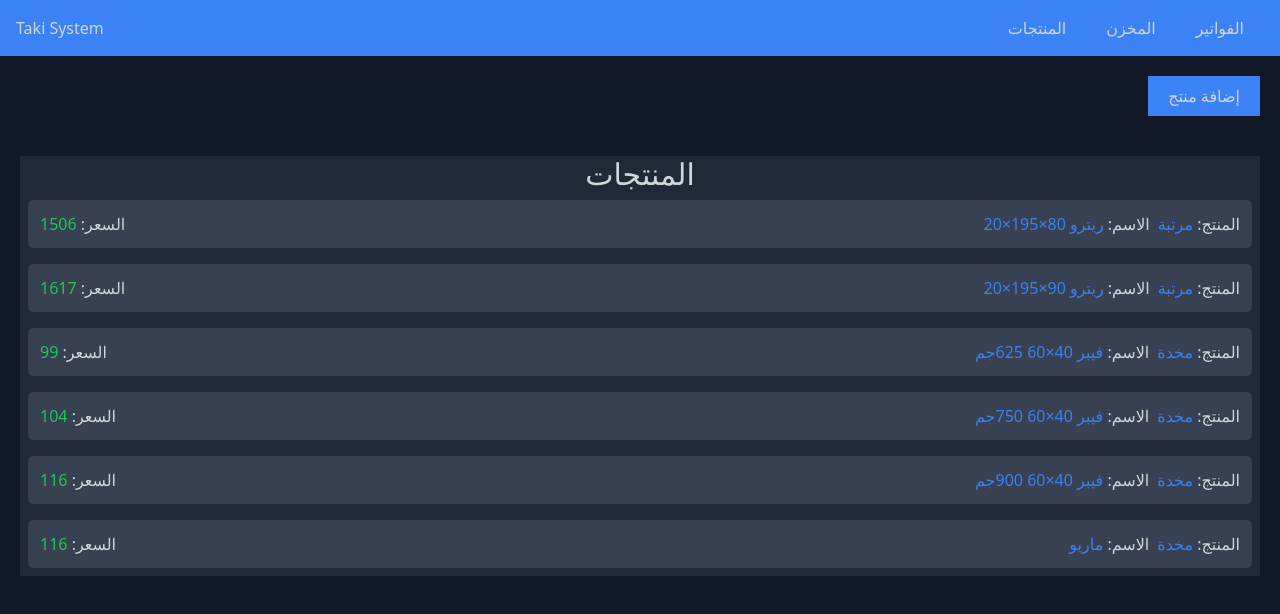
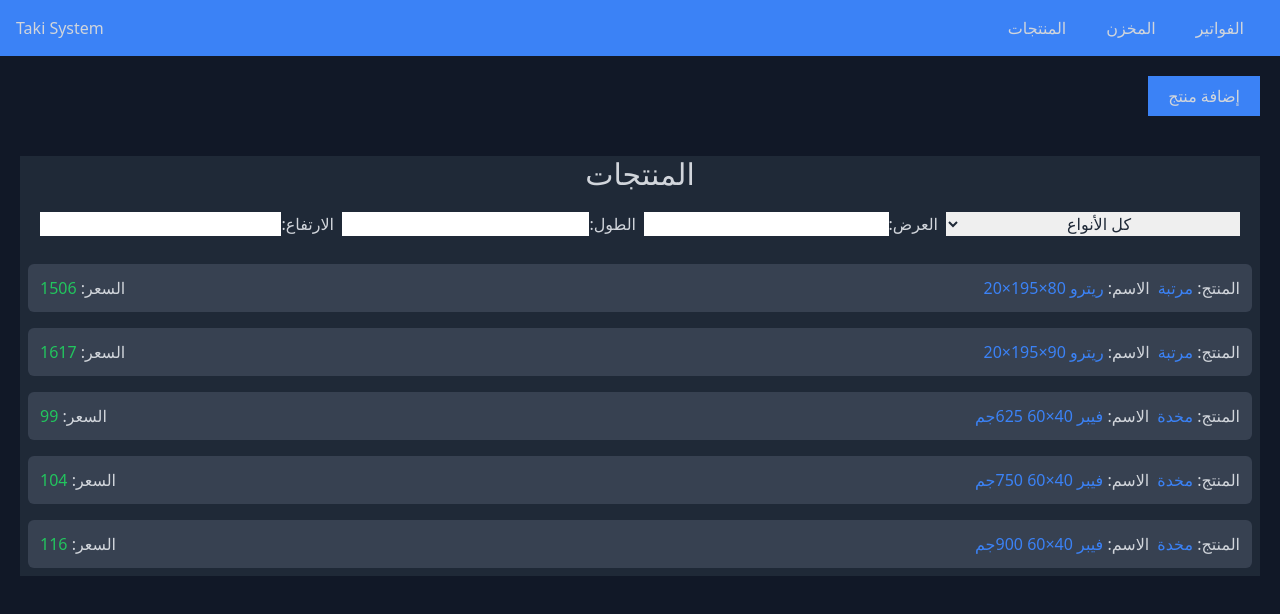
Before and after one commit to alimr70/mattress-sys-front, a React (Create React App) app: page /products in a window 1280 px wide. Shown: the top 614 px of the page. Built offline with nearby package versions, Linux system fonts and the light colour scheme.

Commit message:
Added filtering product options to Products and Warehouse pages

```diff
--- /dev/null
+++ b/src/components/Filter.jsx
@@ -0,0 +1,144 @@
+import { useContext, useEffect, useState } from "react";
+import { useLocation } from "react-router-dom";
+import { GeneralTypesStore } from "../contexts/generalTypesContext";
+import { WarehouseStore } from "../contexts/warehouseContext";
+import { handleNumberInputChange, repeatedFilter } from "../utils";
+import ProductItem from "./ProductItem";
+import WarehouseItem from "./WarehouseItem";
+
+const Filter = ({ toBeFilteredArr }) => {
+  const location = useLocation();
+  const { pathname } = location;
+
+  const { warehouseState } = useContext(WarehouseStore);
+  // const warehouseItems = Object.values(warehouseState);
+
+  const { generalTypesState } = useContext(GeneralTypesStore);
+  const productTypes = Object.values(generalTypesState.productTypes);
+
+  const [filteredProductsArr, setFilteredProductsArr] = useState([]);
+  const [typeFilter, setTypeFilter] = useState("");
+  const [widthFilter, setWidthFilter] = useState("");
+  const [heightFilter, setHeightFilter] = useState("");
+  const [thicknessFilter, setThicknessFilter] = useState("");
+
+  const numberTargets = {
+    thicknessFilter: [thicknessFilter, setThicknessFilter],
+    widthFilter: [widthFilter, setWidthFilter],
+    heightFilter: [heightFilter, setHeightFilter],
+  };
+
+  useEffect(() => {
+    const filters = [];
+    typeFilter !== "" && filters.push({ type: typeFilter });
+    widthFilter !== "" && filters.push({ width: widthFilter });
+    heightFilter !== "" && filters.push({ height: heightFilter });
+    thicknessFilter !== "" && filters.push({ thickness: thicknessFilter });
+
+    const filteredProductsArr = repeatedFilter(toBeFilteredArr, filters);
+    setFilteredProductsArr(filteredProductsArr);
+  }, [
+    toBeFilteredArr,
+    setFilteredProductsArr,
+    typeFilter,
+    widthFilter,
+    heightFilter,
+    thicknessFilter,
+  ]);
+
+  return (
+    <>
+      {/* Filter */}
+      <div className="m-5 grid xs:grid-cols-4 gap-2">
+        <div className="col-span-1">
+          <select
+            className="w-full text-gray-800"
+            name="typeFilter"
+            id="typeFilter"
+            value={typeFilter}
+            onChange={(e) => setTypeFilter(e.target.value)}>
+            <option className="text-center text-gray-500" value="" defaultValue>
+              كل الأنواع
+            </option>
+            {productTypes.map((el, index) => (
+              <option
+                className="text-center text-gray-800"
+                value={el}
+                key={index}>
+                {el}
+              </option>
+            ))}
+          </select>
+        </div>
+        <div className="col-span-1 flex">
+          <label htmlFor="thicknessFilter">العرض:</label>
+          <input
+            dir="ltr"
+            inputMode="numeric"
+            type="text"
+            name="widthFilter"
+            id="widthFilter"
+            className="w-full text-center text-gray-800"
+            value={widthFilter}
+            onChange={(e) => {
+              handleNumberInputChange(e, "widthFilter", numberTargets);
+            }}
+          />
+        </div>
+        <div className="col-span-1 flex">
+          <label htmlFor="thicknessFilter">الطول:</label>
+          <input
+            dir="ltr"
+            inputMode="numeric"
+            type="text"
+            name="heightFilter"
+            id="heightFilter"
+            className="w-full text-center text-gray-800"
+            value={heightFilter}
+            onChange={(e) => {
+              handleNumberInputChange(e, "heightFilter", numberTargets);
+            }}
+          />
+        </div>
+        <div className="col-span-1 flex">
+          <label htmlFor="thicknessFilter">الارتفاع:</label>
+          <input
+            dir="ltr"
+            inputMode="numeric"
+            type="text"
+            name="thicknessFilter"
+            id="thicknessFilter"
+            className="w-full text-center text-gray-800"
+            value={thicknessFilter}
+            onChange={(e) => {
+              handleNumberInputChange(e, "thicknessFilter", numberTargets);
+            }}
+          />
+        </div>
+      </div>
+      <div>
+        <ul className="flex justify-end flex-col">
+          {pathname === "/products" &&
+            filteredProductsArr.map((product) => {
+              return <ProductItem key={product.id} product={product} />;
+            })}
+          {pathname === "/warehouse" &&
+            filteredProductsArr
+              .filter(
+                (product) => warehouseState[product.warehouseId] !== undefined
+              )
+              .map((filteredProduct) => {
+                return (
+                  <WarehouseItem
+                    key={filteredProduct.warehouseId}
+                    item={warehouseState[filteredProduct.warehouseId]}
+                  />
+                );
+              })}
+        </ul>
+      </div>
+    </>
+  );
+};
+
+export default Filter;
--- a/src/contexts/dbSample.json
+++ b/src/contexts/dbSample.json
@@ -14,11 +14,11 @@
       "7": "سرير إنتركونتننتال"
     },
     "mattressNames": {
-      "1": "ريترو - سوست متصلة",
-      "2": "جولدن - سوست متصلة",
-      "3": "دودو - سوست متصلة",
-      "4": "سو - سوست منفصلة",
-      "5": "ماريو - طبية بدون سوست",
+      "1": "ريترو",
+      "2": "جولدن",
+      "3": "دودو",
+      "4": "سو",
+      "5": "ماريو",
       "6": "ميموري"
     },
     "pillowNames": {
@@ -42,8 +42,7 @@
     "U4QG5mpfkB": { "id": "U4QG5mpfkB", "type": "مرتبة", "name": "ريترو 90×195×20", "thickness": "20", "width": "90", "height": "195", "price": "1617", "warehouseId": "169841869", "standard": false, "nonStandardCostForSquarMeter": 0 },
     "_NHkm7ooPB": { "id": "_NHkm7ooPB", "type": "مخدة", "name": "فيبر 40×60 625جم", "thickness": "", "width": "40", "height": "60", "price": "99", "warehouseId": "111648", "standard": false, "nonStandardCostForSquarMeter": 0 },
     "PdoNUfd8Gv": { "id": "PdoNUfd8Gv", "type": "مخدة", "name": "فيبر 40×60 750جم", "thickness": "", "width": "40", "height": "60", "price": "104", "warehouseId": "1556984362", "standard": false, "nonStandardCostForSquarMeter": 0 },
-    "U4O9suEFJr": { "id": "U4O9suEFJr", "type": "مخدة", "name": "فيبر 40×60 900جم", "thickness": "", "width": "40", "height": "60", "price": "116", "warehouseId": "618946188", "standard": false, "nonStandardCostForSquarMeter": 0 },
-    "sdlkfj65498d": { "id": "sdlkfj65498d", "type": "مخدة", "name": "ماريو", "thickness": "20", "width": "170", "height": "200", "price": "116", "warehouseId": "68987985", "standard": true, "nonStandardCostForSquarMeter": 1995 }
+    "U4O9suEFJr": { "id": "U4O9suEFJr", "type": "مخدة", "name": "فيبر 40×60 900جم", "thickness": "", "width": "40", "height": "60", "price": "116", "warehouseId": "618946188", "standard": false, "nonStandardCostForSquarMeter": 0 }
   },
   "warehouse": {
     "18949841648": {
--- a/src/pages/Products.jsx
+++ b/src/pages/Products.jsx
@@ -1,13 +1,14 @@
 import { useContext } from "react";
 import { Link } from "react-router-dom";
 import Container from "../components/Container";
+import Filter from "../components/Filter";
 import Header from "../components/Header";
-import ProductItem from "../components/ProductItem";
 import { ProductsStore } from "../contexts/productsContext";
 
 const Products = () => {
   const { productsState } = useContext(ProductsStore);
   const products = Object.values(productsState);
+
   return (
     <>
       <Header />
@@ -17,13 +18,14 @@ const Products = () => {
         </Link>
       </div>
       <Container title="المنتجات">
-        <div>
+        <Filter toBeFilteredArr={products} />
+        {/* <div>
           <ul className="flex justify-end flex-col">
             {products.map((product) => {
               return <ProductItem key={product.id} product={product} />;
             })}
           </ul>
-        </div>
+        </div> */}
       </Container>
     </>
   );
--- a/src/pages/Warehouse.jsx
+++ b/src/pages/Warehouse.jsx
@@ -1,12 +1,19 @@
 import { useContext } from "react";
 import { Link } from "react-router-dom";
 import Container from "../components/Container";
+import Filter from "../components/Filter";
 import Header from "../components/Header";
-import WarehouseItem from "../components/WarehouseItem";
-import { WarehouseStore } from "../contexts/warehouseContext";
+import { ProductsStore } from "../contexts/productsContext";
+// import { WarehouseStore } from "../contexts/warehouseContext";
+// import WarehouseItem from "../components/WarehouseItem";
 
 const Warehouse = () => {
-  const { warehouseState } = useContext(WarehouseStore);
+  // const { warehouseState } = useContext(WarehouseStore);
+  // const warehouseItems = Object.values(warehouseState);
+
+  const { productsState } = useContext(ProductsStore);
+  const products = Object.values(productsState);
+
   return (
     <>
       <Header />
@@ -16,13 +23,14 @@ const Warehouse = () => {
         </Link>
       </div>
       <Container title="المخزن">
-        <div>
+        <Filter toBeFilteredArr={products} />
+        {/* <div>
           <ul className="flex justify-end flex-col">
             {Object.values(warehouseState).map((item) => {
               return <WarehouseItem key={item.id} item={item} />;
             })}
           </ul>
-        </div>
+        </div> */}
       </Container>
     </>
   );
```
